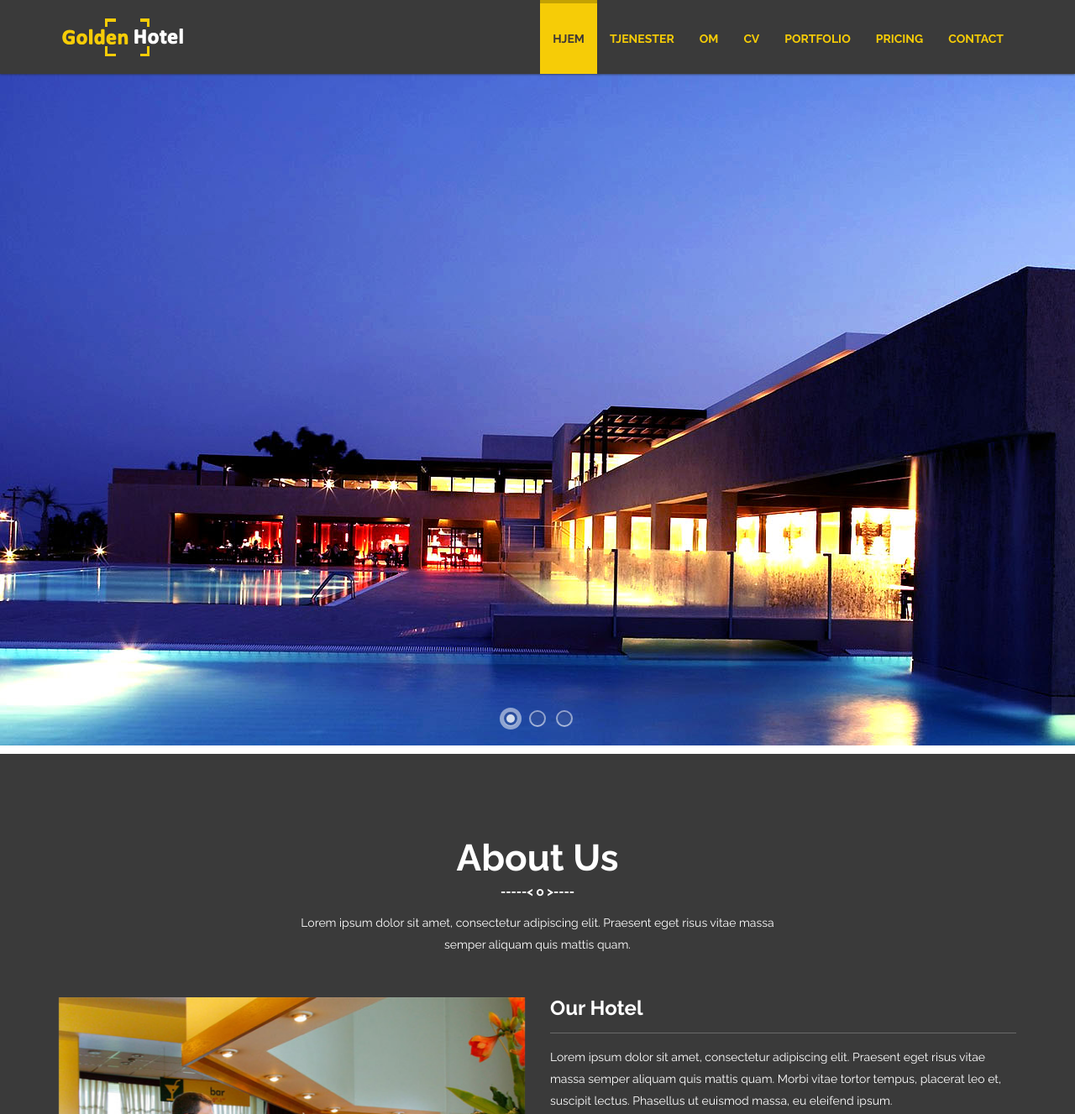
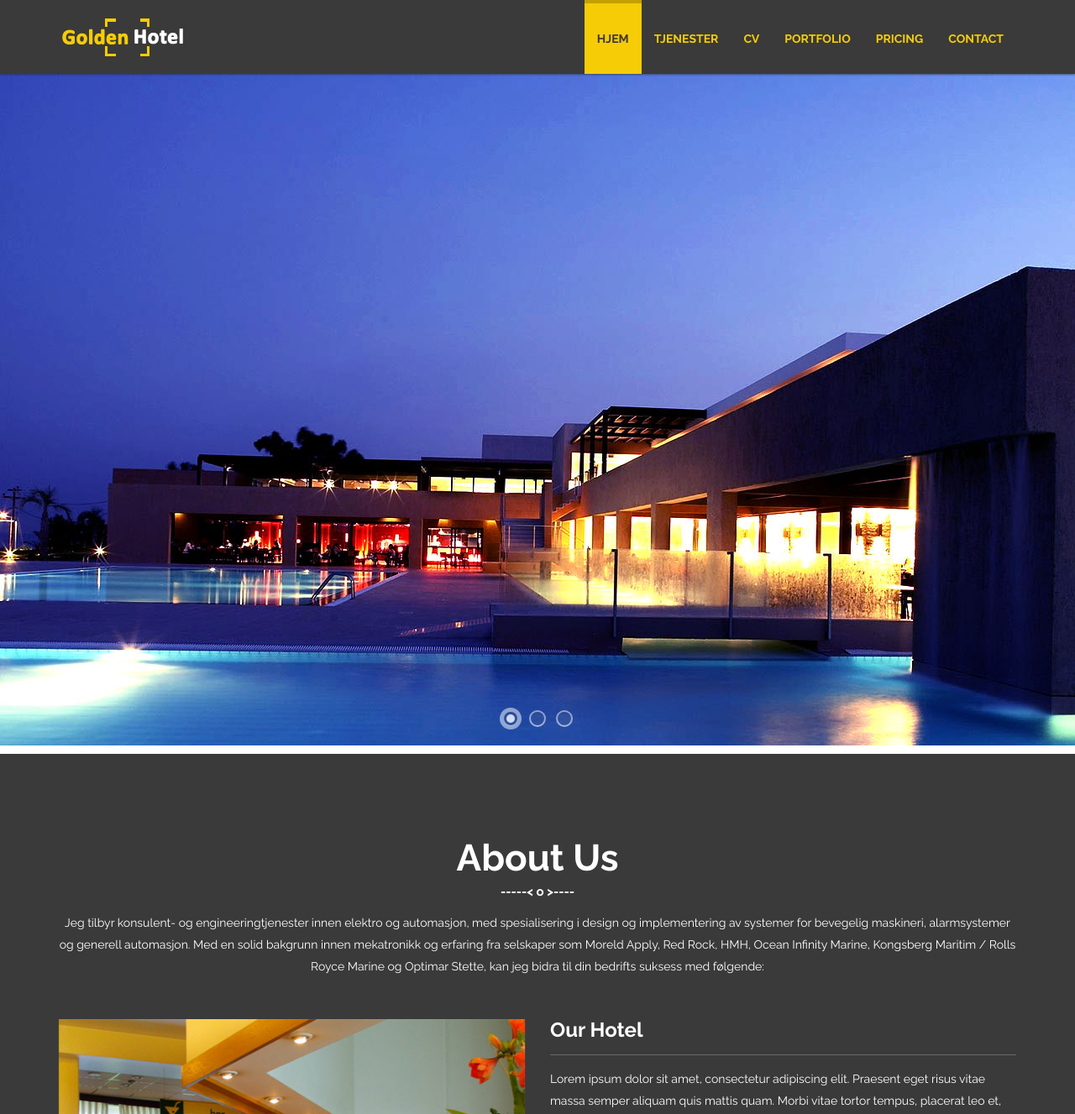
Before and after one commit to LarsFlem/Website-test, a plain HTML site: page index.html in a window 1280 px wide. Shown: the top 1327 px of the page at 84% size. Drawn offline with Linux system fonts and the light colour scheme.

Commit message:
Update index.html

```diff
--- a/index.html
+++ b/index.html
@@ -40,8 +40,8 @@
                 <div class="collapse navbar-collapse navbar-right">
                     <ul class="nav navbar-nav">
                         <li class="scroll active"><a href="#home">Hjem</a></li>
-                        <li class="scroll"><a href="#services">Tjenester</a></li>
-                        <li class="scroll"><a href="#about">Om</a></li>
+                        <!--<li class="scroll"><a href="#services">Tjenester</a></li>-->
+                        <li class="scroll"><a href="#about">Tjenester</a></li>
                         <li class="scroll"><a href="#our-team">CV</a></li>
 						<li class="scroll"><a href="#portfolio">Portfolio</a></li>
                         <li class="scroll"><a href="#pricing">Pricing</a></li>
@@ -92,10 +92,13 @@
  <section id="about">
         <div class="container">
 
-            <div class="section-header">
-                <h2 class="section-title wow fadeInDown">About Us</h2>
-                <p class="wow fadeInDown">Lorem ipsum dolor sit amet, consectetur adipiscing elit. Praesent eget risus vitae massa <br> semper aliquam quis mattis quam.</p>
-            </div>
+			<div class="section-header">
+			    <h2 class="section-title wow fadeInDown">About Us</h2>
+			    <p class="wow fadeInDown">
+			        Jeg tilbyr konsulent- og engineeringtjenester innen elektro og automasjon, med spesialisering i design og implementering av systemer for bevegelig maskineri, alarmsystemer og generell automasjon.
+			        Med en solid bakgrunn innen mekatronikk og erfaring fra selskaper som Moreld Apply, Red Rock, HMH, Ocean Infinity Marine, Kongsberg Maritim / Rolls Royce Marine og Optimar Stette, kan jeg bidra til din bedrifts suksess med følgende:
+			    </p>
+			</div>
 
             <div class="row">
                 <div class="col-sm-6 wow fadeInLeft">
```
